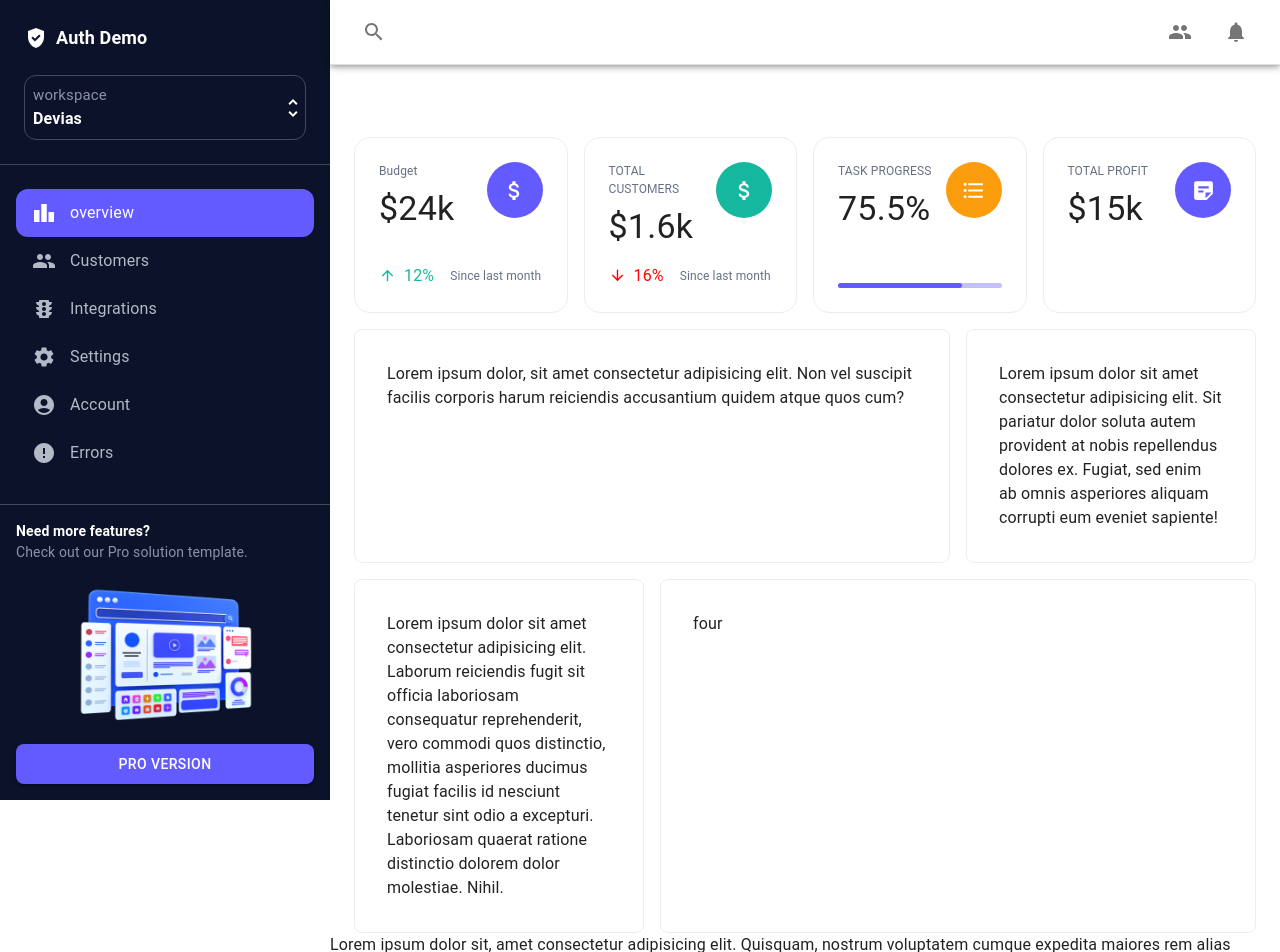
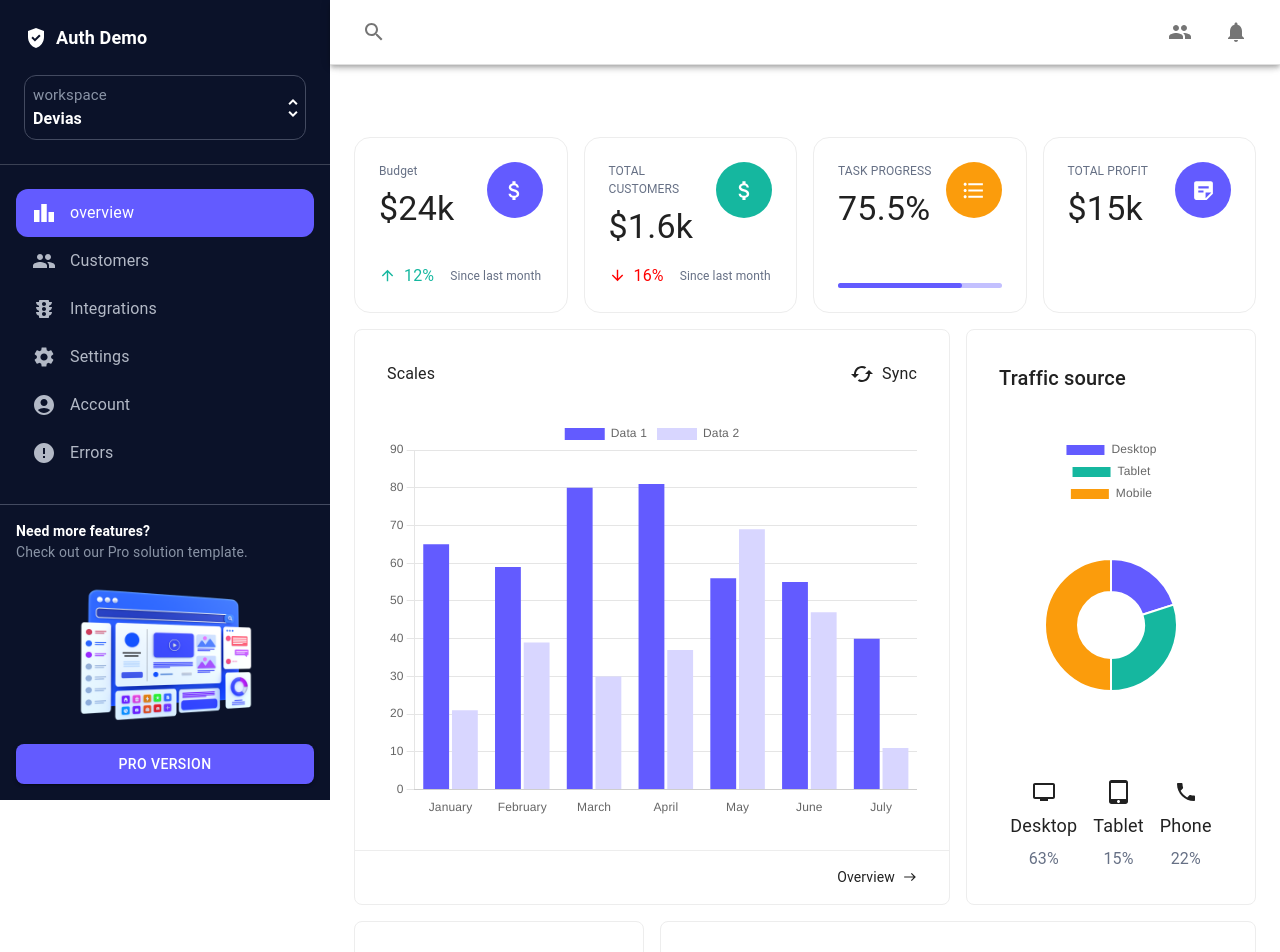
Before and after one commit to Amirhosseinzandi-web/dashboard, a Next.js app: page /dashboard in a window 1280 px wide. Shown: the top 952 px of the page. Built offline with nearby package versions, Linux system fonts and the light colour scheme.

Commit message:
"Add BarChart and DoughnutComponent"

```diff
--- /dev/null
+++ b/app/dashboard/BarChart/BarChart.ts
@@ -0,0 +1,20 @@
+
+
+
+
+export const BarChartData = {
+    labels: ["January", "February", "March", "April", "May", "June", "July"],
+    datasets: [
+        {
+            label: "Data 1",
+            data: [65, 59, 80, 81, 56, 55, 40],
+            backgroundColor: "#635BFF"
+        } ,
+        {
+            label: "Data 2",
+            // write another data
+            data: [21 , 39, 30, 37, 69, 47, 11],
+            backgroundColor: "#D8D6FF"
+        }
+    ]
+}
--- /dev/null
+++ b/app/dashboard/BarChart/BarComponent.tsx
@@ -0,0 +1,33 @@
+"use client"
+import { Chart as ChartJS, ArcElement, Tooltip, Title, Legend, CategoryScale, LinearScale, PointElement, LineElement, BarElement, scales } from "chart.js";
+import { Bar } from "react-chartjs-2";
+import { BarChartData } from "./BarChart";
+import { useEffect, useRef } from "react";
+
+ChartJS.register(ArcElement, Tooltip, Title, Legend, CategoryScale, LinearScale, PointElement, LineElement, BarElement)
+
+
+const BarComponent = () => {
+    const ref = useRef(null);
+
+    const options = {
+        responsive: true,
+        maintainAspectRatio: false,
+        scales: {
+            x:{
+                grid:{
+                    display: false
+                }
+            }
+        }
+    };
+
+
+    return (
+        <>
+            <Bar ref={ref} options={options} data={BarChartData} />
+        </>
+    );
+};
+
+export default BarComponent;
--- a/app/dashboard/ChartsHandler.tsx
+++ b/app/dashboard/ChartsHandler.tsx
@@ -1,21 +1,78 @@
 import { Box, Stack, Typography } from "@mui/material";
 import Grid from '@mui/material/Unstable_Grid2';
-
+import BarComponent from "./BarChart/BarComponent";
+import CachedIcon from '@mui/icons-material/Cached';
+import EastIcon from '@mui/icons-material/East';
+import DoughnutComponent from "./DoughnutComponent/DoughnutComponent";
+import PersonalVideoIcon from '@mui/icons-material/PersonalVideo';
+import TabletMacIcon from '@mui/icons-material/TabletMac';
+import PhoneIcon from '@mui/icons-material/Phone';
 
 const ChartsHandler = () => {
     return (
         <Grid container spacing={2} mt={1}>
 
             <Grid xs={12} lg={8}>
-                <Box border={"1px solid #EDEDED"} borderRadius={2} p={4} height={"100%"}>
-                    <Typography>Lorem ipsum dolor, sit amet consectetur adipisicing elit. Non vel suscipit facilis corporis harum reiciendis accusantium quidem atque quos cum?</Typography>
+                <Box border={"1px solid #EDEDED"} borderRadius={2} height={"100%"}>
+
+                    <Box p={4}>
+                        <Box display={"flex"} justifyContent={"space-between"} mb={4}>
+                            <Typography>Scales</Typography>
+                            <Box display={"flex"} gap={1}>
+                                <CachedIcon />
+                                <Typography>Sync</Typography>
+                            </Box>
+                        </Box>
+
+                        <Box width={"100%"} height={"400px"}>
+                            <BarComponent />
+                        </Box>
+
+
+                    </Box>
+
+                    <Box borderTop={"1px solid #EDEDED"} py={2} px={4} display={"flex"} justifyContent={"flex-end"}>
+                        <Box display={"flex"} alignItems={"center"} gap={1}>
+                            <Typography fontSize={"14px"}>Overview</Typography>
+                            <EastIcon sx={{ fontSize: "14px" }} />
+                        </Box>
+                    </Box>
+
                 </Box>
             </Grid>
 
             <Grid xs={12} md={6} lg={4}>
+
                 <Box border={"1px solid #EDEDED"} borderRadius={2} p={4} height={"100%"}>
-                    <Typography>Lorem ipsum dolor sit amet consectetur adipisicing elit. Sit pariatur dolor soluta autem provident at nobis repellendus dolores ex. Fugiat, sed enim ab omnis asperiores aliquam corrupti eum eveniet sapiente!</Typography>
+                    <Typography variant="h6">Traffic source</Typography>
+                    <Box width={"60%"} height={"60%"} mx={"auto"} my={5}>
+                        <DoughnutComponent />
+                    </Box>
+
+                    <Box display={"flex"} justifyContent={"center"} gap={2}>
+
+                        <Box display={"flex"} flexDirection={"column"} justifyContent={"center"} alignItems={"center"} gap={1}>
+                            <PersonalVideoIcon />
+                            <Typography fontSize={"18px"}>Desktop</Typography>
+                            <Typography color={"#667085"}>63%</Typography>
+                        </Box>
+
+                        <Box display={"flex"} flexDirection={"column"} justifyContent={"center"} alignItems={"center"} gap={1}>
+                            <TabletMacIcon />
+                            <Typography fontSize={"18px"}>Tablet</Typography>
+                            <Typography color={"#667085"}>15%</Typography>
+                        </Box>
+
+                        <Box display={"flex"} flexDirection={"column"} justifyContent={"center"} alignItems={"center"} gap={1}>
+                            <PhoneIcon />
+                            <Typography fontSize={"18px"}>Phone</Typography>
+                            <Typography color={"#667085"}>22%</Typography>
+                        </Box>
+
+                    </Box>
+
                 </Box>
+
             </Grid>
 
             <Grid xs={12} md={6} lg={4}>
--- /dev/null
+++ b/app/dashboard/DoughnutComponent/DoughnutChart.ts
@@ -0,0 +1,14 @@
+
+
+
+
+export const DoughnutChartData = {
+ labels :["Desktop" , "Tablet" , "Mobile"],
+ datasets : [
+    {
+        labels : "Traffic" ,
+        data : [200 , 300 , 500] ,
+        backgroundColor : ["#635BFF" , "#15B79F" , "#FB9C0C"]
+    }
+ ]
+}
--- /dev/null
+++ b/app/dashboard/DoughnutComponent/DoughnutComponent.tsx
@@ -0,0 +1,24 @@
+"use client"
+import { Chart as ChartJS, ArcElement, Tooltip, Title, Legend, CategoryScale, LinearScale, PointElement, LineElement, BarElement } from "chart.js";
+import { Doughnut } from "react-chartjs-2";
+import { DoughnutChartData } from "./DoughnutChart";
+
+ChartJS.register(ArcElement, Tooltip, Title, Legend, CategoryScale, LinearScale, PointElement, LineElement, BarElement)
+
+
+
+const DoughnutComponent = () => {
+
+    const options = {
+        responsive: true,
+        maintainAspectRatio: false,
+    }
+
+    return (
+        <>
+            <Doughnut options={options} data={DoughnutChartData}/>
+        </>
+    );
+}
+
+export default DoughnutComponent;
--- a/app/globals.css
+++ b/app/globals.css
@@ -1,3 +1,7 @@
 @tailwind base;
 @tailwind components;
 @tailwind utilities;
+
+.css-4t3x6l-MuiPaper-root-MuiDrawer-paper{
+    background-color: unset;
+}
--- a/components/MobileMenu/MobileMenu.tsx
+++ b/components/MobileMenu/MobileMenu.tsx
@@ -55,8 +55,8 @@ const MobileMenu: React.FC<PropsType> = ({ open, setOpen }) => {
 
     return (
         <div>
-            <Drawer open={open} onClose={() => setOpen(false)} >
-                <Box role="presentation" width={"100%"} height={"100%"}>
+            <Drawer open={open} onClose={() => setOpen(false)}>
+                <Box role="presentation" width={"100%"} height={"100%"} sx={{backgroundColor:"red"}}>
                     <Box width={"330px"} bgcolor={"#0B1229"} minHeight={"100vh"} display={"flex"} flexDirection={"column"}>
 
                         <Box p={3}>
--- a/package.json
+++ b/package.json
@@ -15,8 +15,10 @@
     "@mui/icons-material": "^5.15.15",
     "@mui/material": "^5.15.15",
     "@reduxjs/toolkit": "^2.2.3",
+    "chart.js": "^4.4.2",
     "next": "14.1.4",
     "react": "^18",
+    "react-chartjs-2": "^5.2.0",
     "react-dom": "^18",
     "react-redux": "^9.1.0"
   },
```
Also changed, not shown: 1 other file (tests, documents, lock files or other folders).
